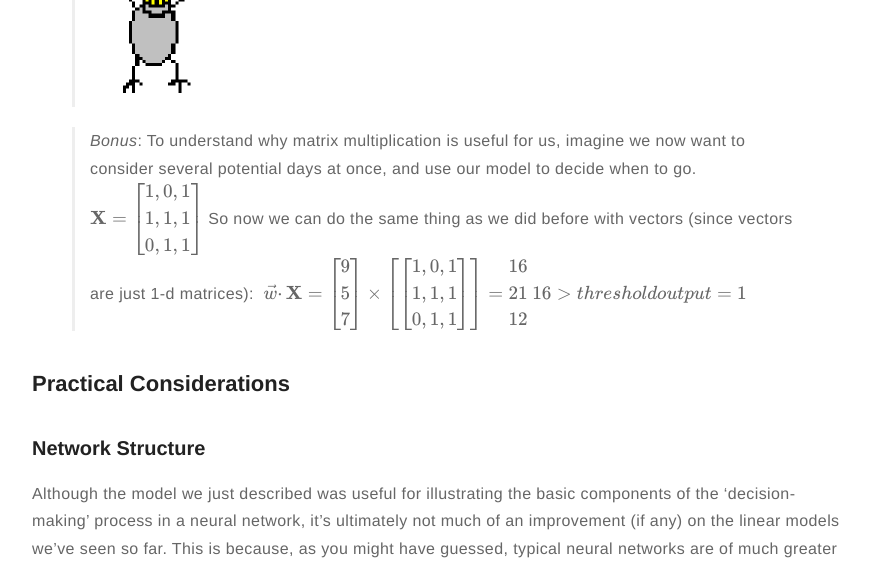
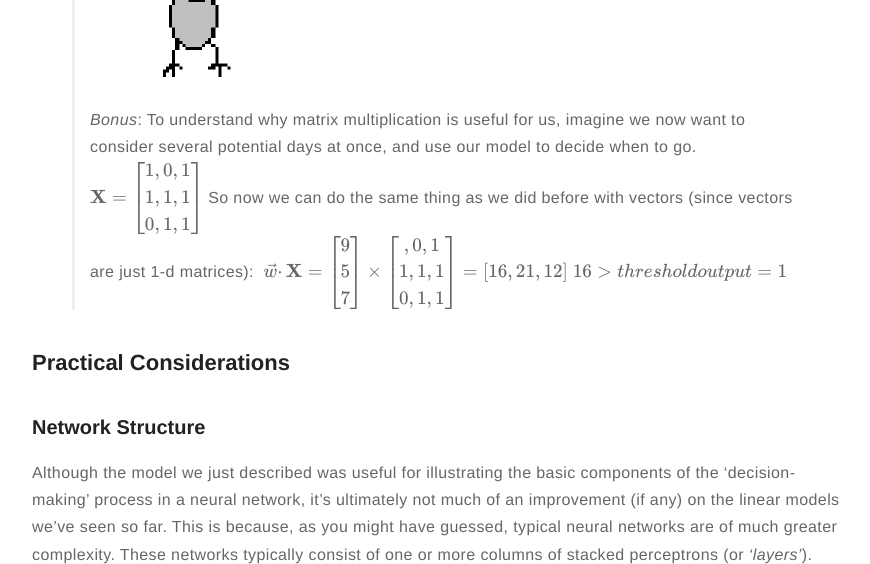
Before and after one commit to meccaLeccaHi/meccaLeccaHi.github.io, a Jekyll site: the page built from _posts/2018-10-30-neural_nets-tensorflow.md, in a window 1280 px wide and 900 px high, scrolled down 7513 px, cut to the strip 0-564 px from the top of the window. Shown: the whole strip, without its empty margins (203-1073 px from the left). Built offline with Jekyll 4.4.1, drawn with Linux system fonts in a browser that asks for light colours; formulas are drawn with MathJax 3; comment, search, counter and statistics services are not loaded.

Commit message:
adding text

```diff
--- a/_posts/2018-10-30-neural_nets-tensorflow.md
+++ b/_posts/2018-10-30-neural_nets-tensorflow.md
@@ -242,10 +242,8 @@ Although these models were structured to behave like neurons, their behavior can
 >
 >So, by manipulating the weights of our models, we end up with different models and ultimately, different decisions.  Imagine if, in our example, we decide to be more careful with money. In order to represent this, we can increase the relative importance of money in our model. In this case, we just got a bonus at work, so money is not a problem at the moment. The output has consequently increased and crossed our threshold. We get to go skiing!!!
 >- In the future, however, if money gets tight, this model is less likely to let us go skiing.
-
-
 ><img src="/assets/images/neural_nets/ski_guy.gif" style="height: 150px">
-
+>
 > *Bonus*: To understand why matrix multiplication is useful for us, imagine we now want to consider several potential days at once, and use our model to decide when to go.
 >$${\begin{equation*}
 \mathbf{X}   = \begin{bmatrix}1,0,1\\1,1,1\\0,1,1\end{bmatrix}
@@ -253,8 +251,8 @@ Although these models were structured to behave like neurons, their behavior can
 > So now we can do the same thing as we did before with vectors (since vectors are just 1-d matrices):
 >$$\begin{equation*}
     \ \vec{w} \cdotp \mathbf{X} = \left[\begin{array}{c} 9 \\ 5 \\ 7 \end{array} \right]
-    \times \left[\begin{bmatrix}1,0,1\\1,1,1\\0,1,1\end{bmatrix} \right] =
-	\begin{array}{c} 16 \\ 21 \\ 12 \end{array} \\
+    \times \left[\begin{array}1,0,1\\1,1,1\\0,1,1\end{array} \right] =
+	[\begin{array}{c} 16, 21, 12 \end{array}] \\
      \ 16 > threshold \\
      output=1
 \end{equation*}$$
```
